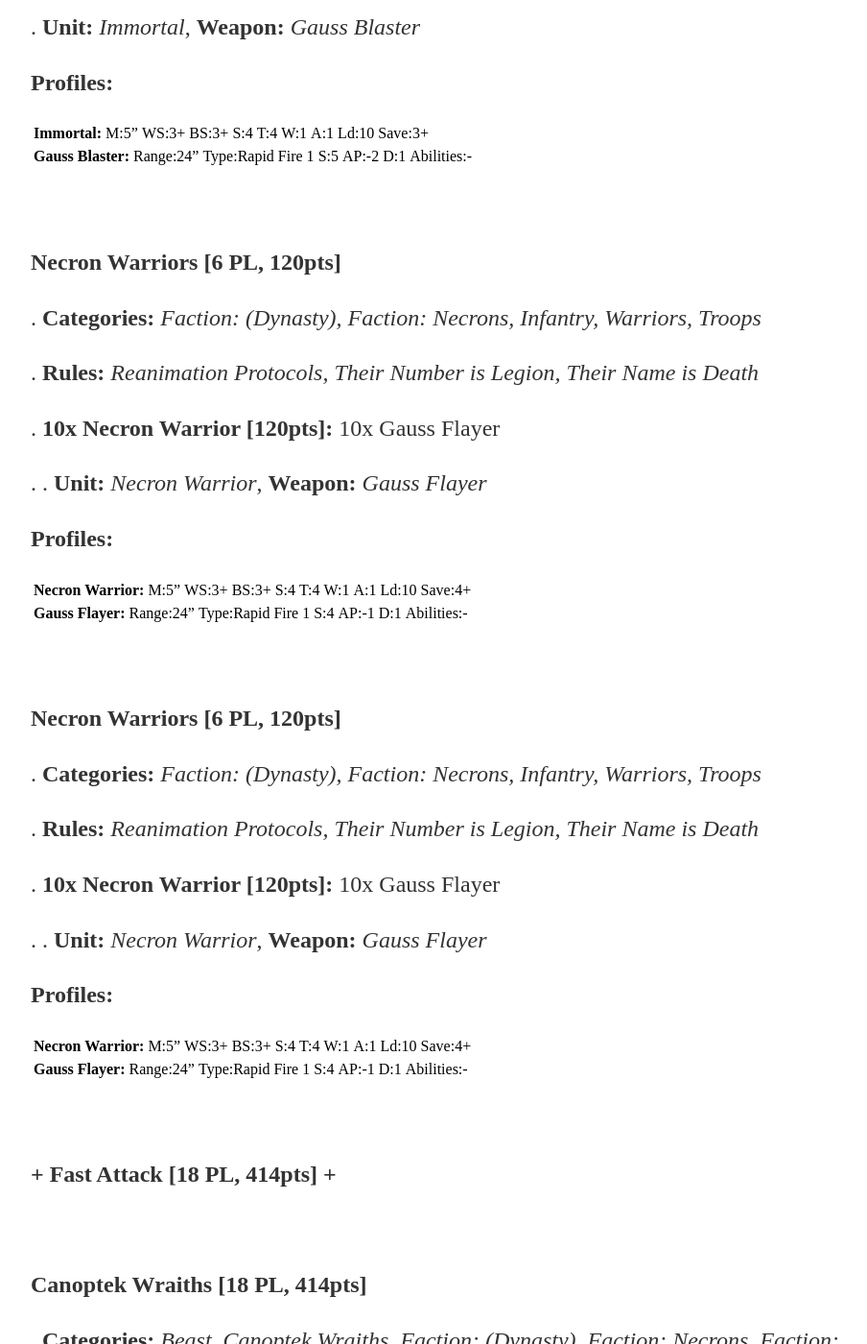
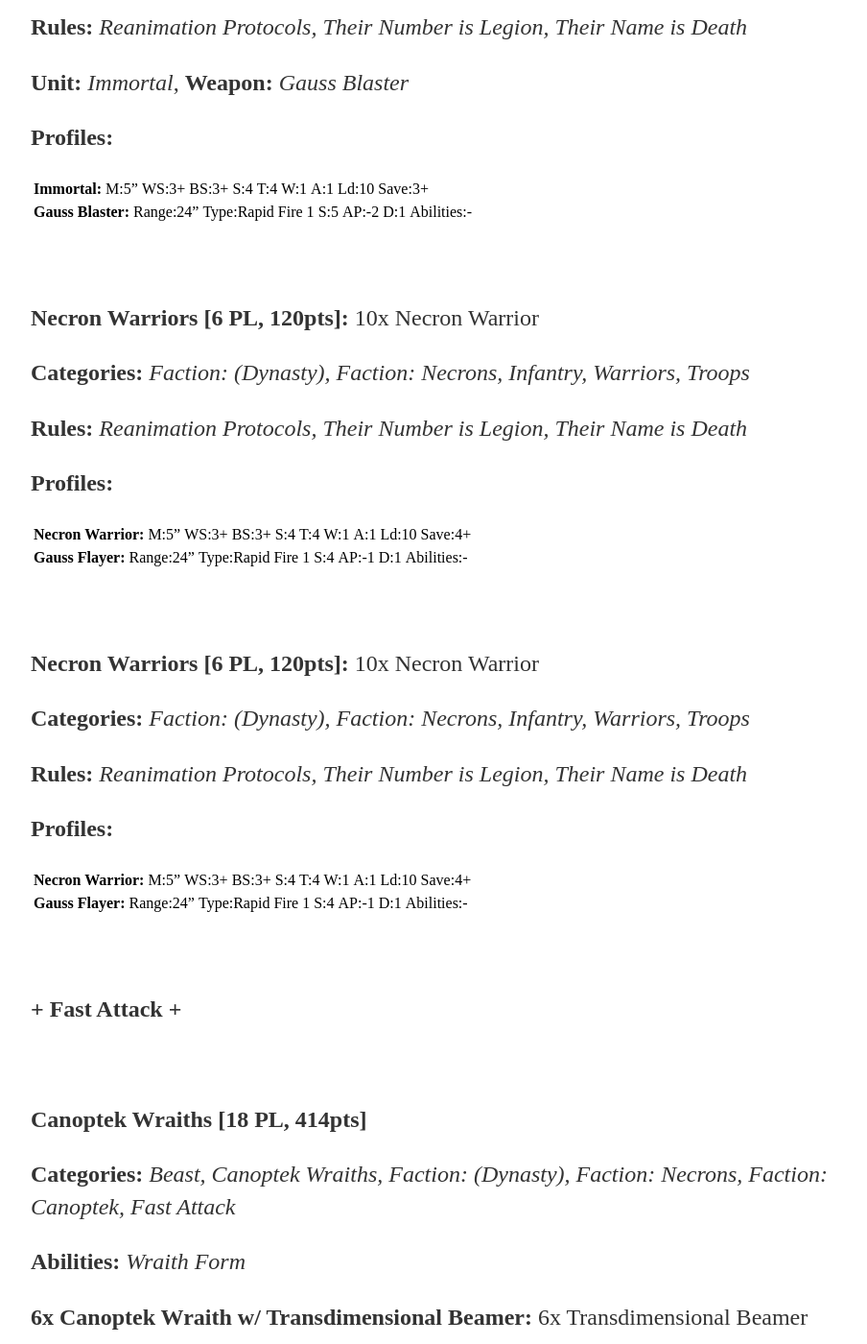
Before and after one commit to Tobias1087/Tobias1087.github.io, a Jekyll site: the page built from _posts/2018-04-30-1knecron.md, in a window 1280 px wide and 1400 px high, scrolled down 3411 px. Shown: the whole window at 96% size, without its empty margins (160-1064 px from the left). Built offline with Jekyll 4.4.1, drawn with Linux system fonts in a browser that asks for light colours; our own code applies the rules of GitHub Pages for plain Markdown files; some of the changed text lies outside the part shown.

Commit message:
Update 2018-04-30-1knecron.md

```diff
--- a/_posts/2018-04-30-1knecron.md
+++ b/_posts/2018-04-30-1knecron.md
@@ -1,20 +1,17 @@
----
-title: Necrons 1k
----
 
+&nbsp;
 
 **++ Battalion Detachment +5CP (Necrons) [48 PL, 993pts] ++**
 
 &nbsp;
 
-**Dynasty Choice**
+**+ No Force Org Slot +**
 
-. **Categories:** *No Force Org Slot*
+&nbsp;
 
+**Dynasty Choice:** Dynasty: Sautekh
 
-. **Dynasty: Sautekh:** Dynastic Code: Relentless Advance
-
-. . **Abilities:** *Relentless Advance*
+**Categories:** *No Force Org Slot*
 
 **Profiles:**
 
@@ -22,22 +19,22 @@ title: Necrons 1k
 
 &nbsp;
 
-**+ HQ [14 PL, 254pts] +**
+**+ HQ +**
 
 &nbsp;
 
-**Catacomb Command Barge [9 PL, 169pts]:** Artefact: Lightning Field, Gauss Cannon [20pts], Warscythe [11pts]
+**Catacomb Command Barge [9 PL, 169pts]:** Artefact: Lightning Field, Gauss Cannon, Warscythe
 
-. **Categories:** *Faction: (Dynasty), Faction: Necrons, Catacomb Command Barge, Fly, Overlord, Vehicle, Character, HQ*
+**Categories:** *Faction: (Dynasty), Faction: Necrons, Catacomb Command Barge, Fly, Overlord, Vehicle, Character, HQ*
 
-. **Rules:** *Living Metal*
+**Rules:** *Living Metal*
 
-. **Abilities:** *Artefact: Lightning Field, Explodes (Barge), Hovering (Ark/Barge), Quantum Shielding, Wave of Command*, **Unit:** *Catacomb Command Barge*, **Weapon:** *Gauss Cannon, Warscythe*
+**Abilities:** *Artefact: Lightning Field, Explodes (Barge), Hovering (Ark/Barge), Quantum Shielding, Wave of Command*, **Unit:** *Catacomb Command Barge*, **Weapon:** *Gauss Cannon, Warscythe*
 
 
-. **Warlord:** Warlord Trait (Sautekh): Hyperlogical Strategist
+**Warlord:** Warlord Trait (Sautekh): Hyperlogical Strategist
 
-. . **Abilities:** *Warlord Trait (Sautekh): Hyperlogical Strategist*
+**Abilities:** *Warlord Trait (Sautekh): Hyperlogical Strategist*
 
 **Profiles:**
 
@@ -83,17 +80,17 @@ title: Necrons 1k
 
 &nbsp;
 
-**+ Troops [16 PL, 325pts] +**
+**+ Troops +**
 
 &nbsp;
 
-**Immortals [4 PL, 85pts]:** Gauss Blaster [45pts], 5x Immortal [40pts]
+**Immortals [4 PL, 85pts]:** Gauss Blaster, 5x Immortal
 
-. **Categories:** *Faction: (Dynasty), Faction: Necrons, Immortals, Infantry, Troops*
+**Categories:** *Faction: (Dynasty), Faction: Necrons, Immortals, Infantry, Troops*
 
-. **Rules:** *Reanimation Protocols, Their Number is Legion, Their Name is Death*
+**Rules:** *Reanimation Protocols, Their Number is Legion, Their Name is Death*
 
-. **Unit:** *Immortal*, **Weapon:** *Gauss Blaster*
+**Unit:** *Immortal*, **Weapon:** *Gauss Blaster*
 
 **Profiles:**
 
@@ -103,16 +100,11 @@ title: Necrons 1k
 
 &nbsp;
 
-**Necron Warriors [6 PL, 120pts]**
+**Necron Warriors [6 PL, 120pts]:** 10x Necron Warrior
 
-. **Categories:** *Faction: (Dynasty), Faction: Necrons, Infantry, Warriors, Troops*
+**Categories:** *Faction: (Dynasty), Faction: Necrons, Infantry, Warriors, Troops*
 
-. **Rules:** *Reanimation Protocols, Their Number is Legion, Their Name is Death*
-
-
-. **10x Necron Warrior [120pts]:** 10x Gauss Flayer
-
-. . **Unit:** *Necron Warrior*, **Weapon:** *Gauss Flayer*
+**Rules:** *Reanimation Protocols, Their Number is Legion, Their Name is Death*
 
 **Profiles:**
 
@@ -122,16 +114,11 @@ title: Necrons 1k
 
 &nbsp;
 
-**Necron Warriors [6 PL, 120pts]**
+**Necron Warriors [6 PL, 120pts]:** 10x Necron Warrior
 
-. **Categories:** *Faction: (Dynasty), Faction: Necrons, Infantry, Warriors, Troops*
+**Categories:** *Faction: (Dynasty), Faction: Necrons, Infantry, Warriors, Troops*
 
-. **Rules:** *Reanimation Protocols, Their Number is Legion, Their Name is Death*
-
-
-. **10x Necron Warrior [120pts]:** 10x Gauss Flayer
-
-. . **Unit:** *Necron Warrior*, **Weapon:** *Gauss Flayer*
+**Rules:** *Reanimation Protocols, Their Number is Legion, Their Name is Death*
 
 **Profiles:**
 
@@ -141,20 +128,20 @@ title: Necrons 1k
 
 &nbsp;
 
-**+ Fast Attack [18 PL, 414pts] +**
+**+ Fast Attack +**
 
 &nbsp;
 
 **Canoptek Wraiths [18 PL, 414pts]**
 
-. **Categories:** *Beast, Canoptek Wraiths, Faction: (Dynasty), Faction: Necrons, Faction: Canoptek, Fast Attack*
+**Categories:** *Beast, Canoptek Wraiths, Faction: (Dynasty), Faction: Necrons, Faction: Canoptek, Fast Attack*
 
-. **Abilities:** *Wraith Form*
+**Abilities:** *Wraith Form*
 
 
-. **6x Canoptek Wraith w/ Transdimensional Beamer [414pts]:** 6x Transdimensional Beamer [84pts], 6x Vicious Claws
+**6x Canoptek Wraith w/ Transdimensional Beamer:** 6x Transdimensional Beamer
 
-. . **Unit:** *Canoptek Wraith*, **Weapon:** *Transdimensional Beamer, Vicious Claws*
+**Unit:** *Canoptek Wraith*, **Weapon:** *Transdimensional Beamer, Vicious Claws*
 
 **Profiles:**
 
@@ -168,6 +155,10 @@ title: Necrons 1k
 
 &nbsp;
 
+**++ Total: [48 PL, 993pts] ++**
+
+&nbsp;
+
 **++ Selection Rules ++**
 
 
```
Also changed, not shown: other parts of _posts/2018-04-30-1knecron.md (+6 -4 lines).
